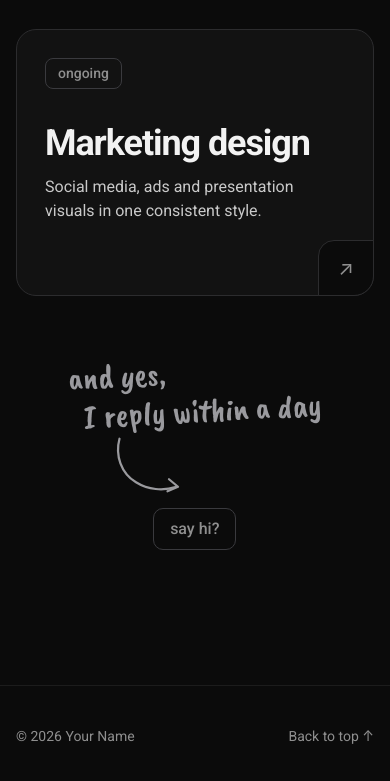
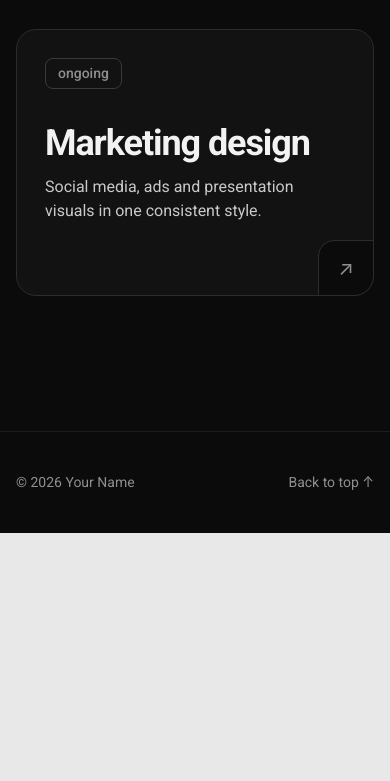
Before and after one commit to skurskaliia-lab/Portfolio, a plain HTML site: page services.html in a window 390 px wide. Shown: the part 1147-1928 px from the top of the page. After the commit the page ends 1680 px from the top, so only its background shows below. Drawn offline with nearby package versions, Linux system fonts and the light colour scheme.

Commit message:
Services: remove the handwritten note block
Co-Authored-By: Claude Opus 5.5 <noreply@anthropic.com>
Claude-Session: https://claude.ai/code/session_01TbRCktMxvC13FXDJUsqNUo

```diff
--- a/services.html
+++ b/services.html
@@ -7,8 +7,8 @@
   <meta name="description" content="Landing pages, e-commerce, portfolio sites and marketing design.">
   <link rel="preconnect" href="https://fonts.googleapis.com">
   <link rel="preconnect" href="https://fonts.gstatic.com" crossorigin>
-  <link href="https://fonts.googleapis.com/css2?family=Roboto:wght@400;500;700&family=Caveat+Brush&display=swap" rel="stylesheet">
-  <link rel="stylesheet" href="styles.css?v=202611281339">
+  <link href="https://fonts.googleapis.com/css2?family=Roboto:wght@400;500;700&display=swap" rel="stylesheet">
+  <link rel="stylesheet" href="styles.css?v=202611281508">
 </head>
 <body>
   <!-- PLACEHOLDERS: everything marked with data-placeholder should be replaced with your own content. -->
@@ -30,18 +30,6 @@
         <p class="services__lead">Design that helps your brand or product get noticed, trusted and bought.</p>
       </div>
 
-      <!-- Handwritten note: written out as you scroll through Services (main.js) -->
-      <div class="note" data-placeholder>
-        <p class="note__text" aria-label="and yes, I reply within a day">
-          <span class="note__line" aria-hidden="true" data-text="and yes,">and yes,</span>
-          <span class="note__line" aria-hidden="true" data-text="I reply within a day">I reply within a day</span>
-        </p>
-        <svg class="note__doodle" viewBox="0 0 120 90" aria-hidden="true">
-          <path d="M14 6c-6 22 2 46 22 58 16 10 36 12 54 6" />
-          <path d="M80 60l12 10-14 6" />
-        </svg>
-        <a href="contact.html" class="note__pill">say hi?</a>
-      </div>
 
       <!-- PLACEHOLDER SERVICES: edit labels, titles and descriptions -->
       <ol class="services__list" data-placeholder>
@@ -78,6 +66,6 @@
     <a href="#">Back to top ↑</a>
   </footer>
 
-  <script src="services.js?v=202611281339"></script>
+  <script src="services.js?v=202611281508"></script>
 </body>
 </html>
--- a/services.js
+++ b/services.js
@@ -16,42 +16,6 @@
       card.classList.toggle('is-covered', depth > 0.6);
     });
   }
-  /* ---------- Handwritten note: "written" across the Services section ---------- */
-  const servicesEl = document.querySelector('.services');
-  const noteEl = document.querySelector('.note');
-  const noteLines = [...document.querySelectorAll('.note__line')];
-  const doodle = document.querySelector('.note__doodle');
-  const notePill = document.querySelector('.note__pill');
-  const totalChars = noteLines.reduce((n, l) => n + l.textContent.length, 0);
-  const clamp01 = v => Math.min(1, Math.max(0, v));
-  function updateNote() {
-    if (!servicesEl) return;
-    let p = 1;
-    if (!reduce) {
-      const r = servicesEl.getBoundingClientRect(), vh = innerHeight;
-      const stacked = getComputedStyle(noteEl).position !== 'sticky';
-      // Phones (note sits under the cards): starts when the note scrolls into view.
-      // Own page: desktop starts at the top of the page.
-      const startTop = stacked ? noteEl.getBoundingClientRect().top - r.top - vh * 0.85 : -(r.top + scrollY);
-      // ends when the section bottom reaches the screen bottom
-      const endTop = vh - r.height;
-      p = clamp01((startTop + r.top < 0 ? (-r.top - startTop) : 0) / (-endTop - startTop));
-    }
-    const textP = clamp01(p / 0.8);           // first 80%: the words
-    let done = textP * totalChars;
-    noteLines.forEach(l => {
-      const len = l.textContent.length;
-      l.style.setProperty('--p', clamp01(done / len).toFixed(3));
-      done -= len;
-    });
-    doodle.style.setProperty('--d', clamp01((p - 0.8) / 0.12).toFixed(3));  // then the arrow
-    notePill.style.setProperty('--o', clamp01((p - 0.9) / 0.1).toFixed(3)); // then the button
-  }
-  doodle.querySelectorAll('path').forEach(path => path.setAttribute('pathLength', '1'));
-  window.addEventListener('scroll', updateNote, { passive: true });
-  window.addEventListener('resize', updateNote);
-  updateNote();
-
   window.addEventListener('scroll', updateServices, { passive: true });
   window.addEventListener('resize', updateServices);
   updateServices();
--- a/styles.css
+++ b/styles.css
@@ -408,61 +408,6 @@ h1, h2, h3, p, ol, ul { margin: 0; }
 }
 .service__go:hover, .service:hover .service__go { color: var(--text); background: var(--surface); }
 
-/* Handwritten note */
-.services { --hand: "Caveat Brush", "Segoe Print", "Bradley Hand", cursive; }
-.note {
-  grid-column: 1;
-  grid-row: 1;
-  align-self: start;
-  position: sticky;
-  top: calc(var(--nav-h) + 300px);
-  margin-top: clamp(220px, 28vh, 300px);
-  margin-left: clamp(0px, 6vw, 90px);
-  width: max-content;
-  max-width: 100%;
-}
-.note__text {
-  font-family: var(--hand);
-  font-size: clamp(34px, 3.4vw, 46px);
-  line-height: 1.15;
-  color: #9a9a9e;
-  rotate: -3deg;
-}
-.note__line {
-  position: relative;
-  display: block;
-  width: max-content;
-  /* the ink is revealed left-to-right by --p (0..1), set from main.js */
-  clip-path: inset(-20% calc((1 - var(--p, 1)) * 100%) -20% -4%);
-}
-.note__line:nth-child(2) { margin-left: .4em; }
-.note__doodle {
-  display: block;
-  width: 90px;
-  height: 68px;
-  margin: 4px 0 0 40px;
-  fill: none;
-  stroke: #9a9a9e;
-  stroke-width: 3;
-  stroke-linecap: round;
-  stroke-linejoin: round;
-}
-.note__doodle path { stroke-dasharray: 1; stroke-dashoffset: calc(1 - var(--d, 1)); }
-.note__pill {
-  display: inline-flex;
-  margin: 6px 0 0 84px;
-  padding: 8px 16px;
-  border: 1px solid #3a3a3e;
-  border-radius: 10px;
-  font-size: 16px;
-  font-weight: 500;
-  color: var(--text-muted);
-  opacity: var(--o, 1);
-  translate: 0 calc((1 - var(--o, 1)) * 8px);
-  transition: color .2s, border-color .2s;
-}
-.note__pill:hover { color: var(--text); border-color: var(--text-muted); }
-
 /* ---------- Footer ---------- */
 .footer {
   display: flex;
@@ -489,7 +434,6 @@ h1, h2, h3, p, ol, ul { margin: 0; }
   .services { grid-template-columns: 1fr; gap: 32px; }
   .services__aside, .services__list { grid-column: 1; grid-row: auto; }
   .services__aside { position: static; }
-  .note { grid-column: 1; grid-row: auto; order: 3; position: static; margin: 24px auto 0; }
 }
 
 /* ---------- Phone ---------- */
```
Also changed, not shown: contact.html (+2 -2 lines), index.html (+2 -2 lines).
